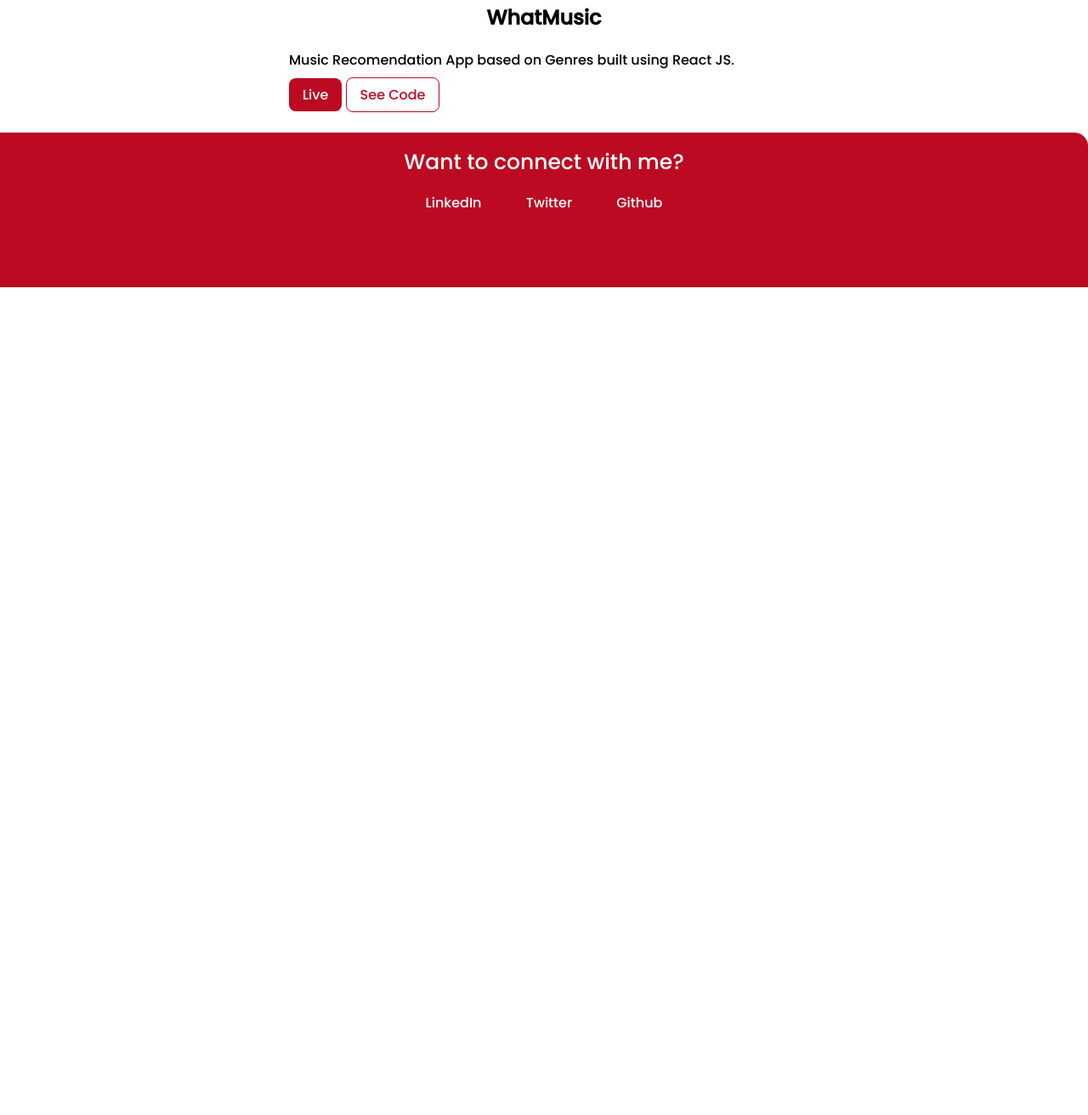
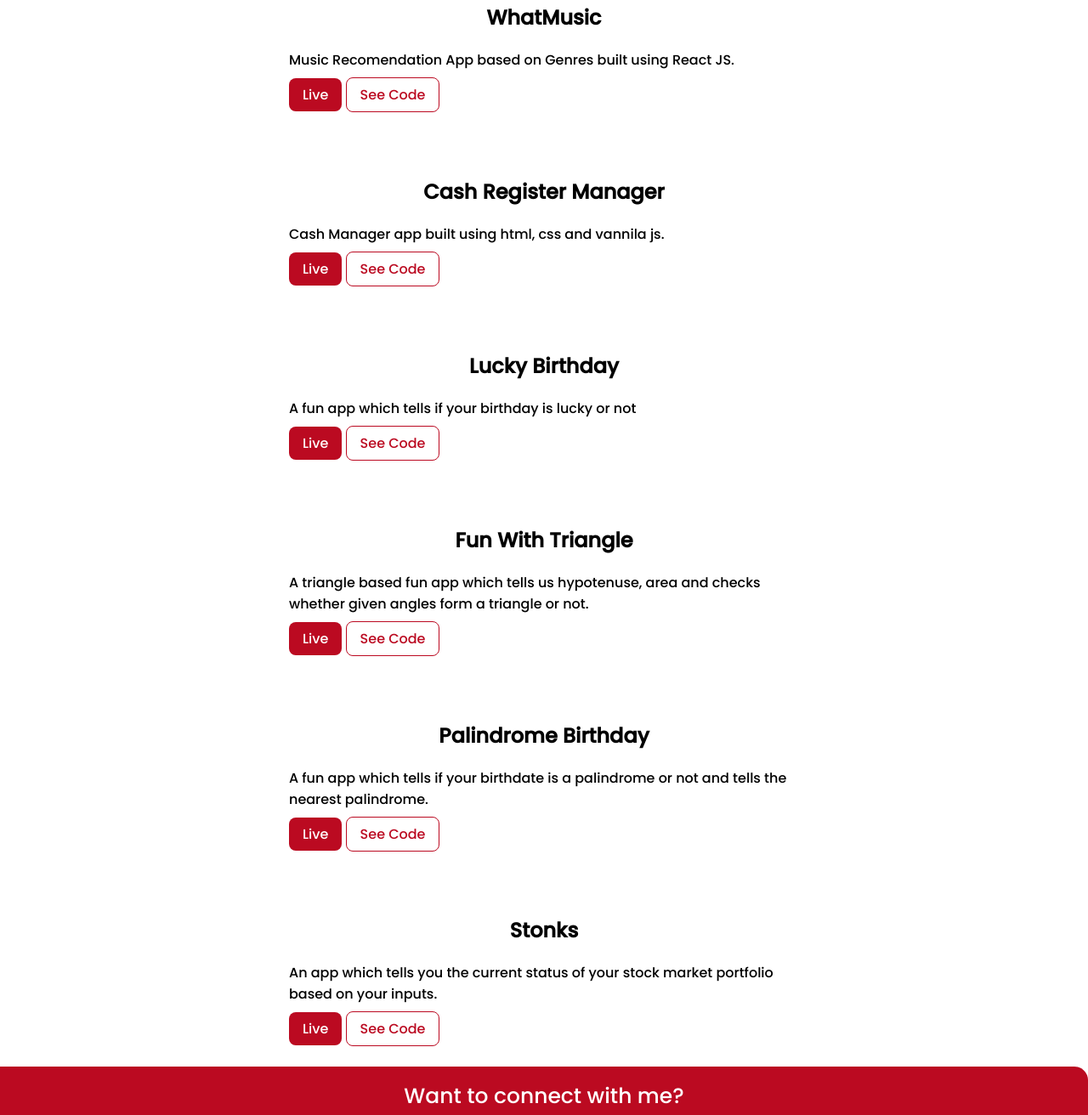
Before and after one commit to priyanshk20/portfolio, a plain HTML site: page projects.html in a window 1280 px wide. Shown: the part 1382-2694 px from the top of the page at 85% size. Before the commit the page ends 1720 px from the top, so only its background shows below. Drawn offline with Linux system fonts and the light colour scheme.

Commit message:
added m15 and blogs

```diff
--- a/projects.html
+++ b/projects.html
@@ -25,7 +25,7 @@
             <h1>CLI QUIZ APP</h1>
             <p>This is a simple CLI based quiz app which uses "chalk" and "readLine-sync" npm libraries.</p>
             <a href="https://replit.com/@priyanshk20/quizME?embed=1&output=1#index.js" class=" link primary-link">Live</a>
-            <a href="https://gist.github.com/priyanshk20/a33ff87552afd0815ea4563fbfeaa05e" class=" link secondary-link">See Code</a>
+            <a href="https://github.com/priyanshk20/m-1-cli" class=" link secondary-link">See Code</a>
         </div>
     </section>
 
@@ -34,7 +34,7 @@
             <h1>Mirzapur CLI Quiz</h1>
         <p>This is a simple CLI based quiz app which uses "chalk" and "readLine-sync" npm libraries.</p>
         <a href="https://replit.com/@priyanshk20/quizApp?embed=1&output=1#index.js" class=" link primary-link">Live</a>
-        <a href="https://gist.github.com/priyanshk20/ca407dc7e1864c4a0a2a12c65a5d56c6" class=" link secondary-link">See Code</a>
+        <a href="https://github.com/priyanshk20/m-2-cli" class=" link secondary-link">See Code</a>
         </div>
     </section>
 
@@ -73,6 +73,51 @@
         </div>
     </section>
 
+    <section class="section">
+        <div class="container container-center">
+            <h1>Cash Register Manager</h1>
+            <p>Cash Manager app built using html, css and vannila js.</p>
+            <a href="https://cash-reg-manage.netlify.app/" class=" link primary-link">Live</a>
+            <a href="https://github.com/cash-register" class=" link secondary-link">See Code</a>
+        </div>
+    </section>
+
+    <section class="section">
+        <div class="container container-center">
+            <h1>Lucky Birthday</h1>
+            <p>A fun app which tells if your birthday is lucky or not</p>
+            <a href="https://checker-lucky-birthday.netlify.app/" class=" link primary-link">Live</a>
+            <a href="https://github.com/priyanshk20/lucky-birthday" class=" link secondary-link">See Code</a>
+        </div>
+    </section>
+
+    <section class="section">
+        <div class="container container-center">
+            <h1>Fun With Triangle</h1>
+            <p>A triangle based fun app which tells us hypotenuse, area and checks whether given angles form a triangle or not.</p>
+            <a href="https://fun-with-trianglesm12.netlify.app/" class=" link primary-link">Live</a>
+            <a href="https://github.com/priyanshk20/triangles-m12" class=" link secondary-link">See Code</a>
+        </div>
+    </section>
+
+    <section class="section">
+        <div class="container container-center">
+            <h1>Palindrome Birthday</h1>
+            <p>A fun app which tells if your birthdate is a palindrome or not and tells the nearest palindrome.</p>
+            <a href="https://palindromecheck-birthday.netlify.app/" class=" link primary-link">Live</a>
+            <a href="https://github.com/priyanshk20/palindrome-m13" class=" link secondary-link">See Code</a>
+        </div>
+    </section>
+
+    <section class="section">
+        <div class="container container-center">
+            <h1>Stonks</h1>
+            <p>An app which tells you the current status of your stock market portfolio based on your inputs.</p>
+            <a href="https://stonksss.netlify.app/" class=" link primary-link">Live</a>
+            <a href="https://github.com/priyanshk20/stonks-m14" class=" link secondary-link">See Code</a>
+        </div>
+    </section>
+
     <footer class="footer">
         <div class="footer-header">Want to connect with me?</div>
         <ul class="social-links list-non-bullet">
```
Also changed, not shown: blogs.html (+6 -13 lines).
